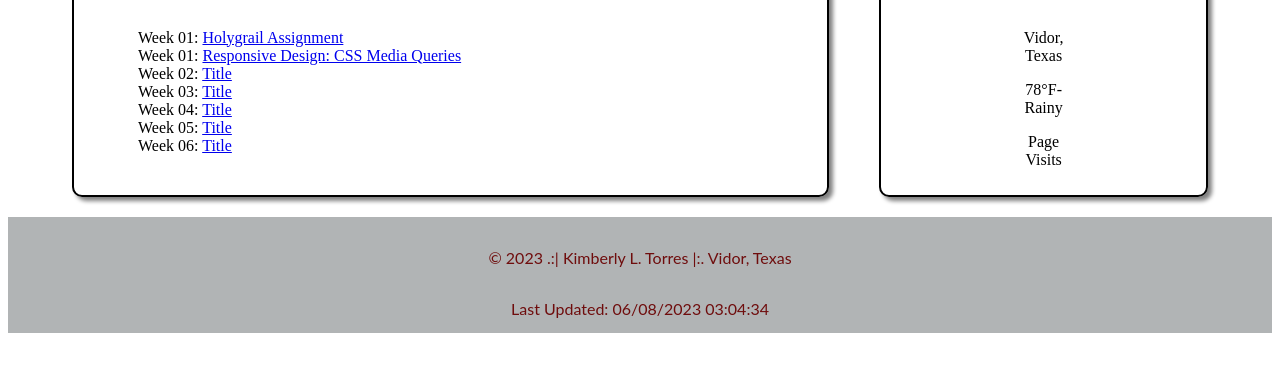
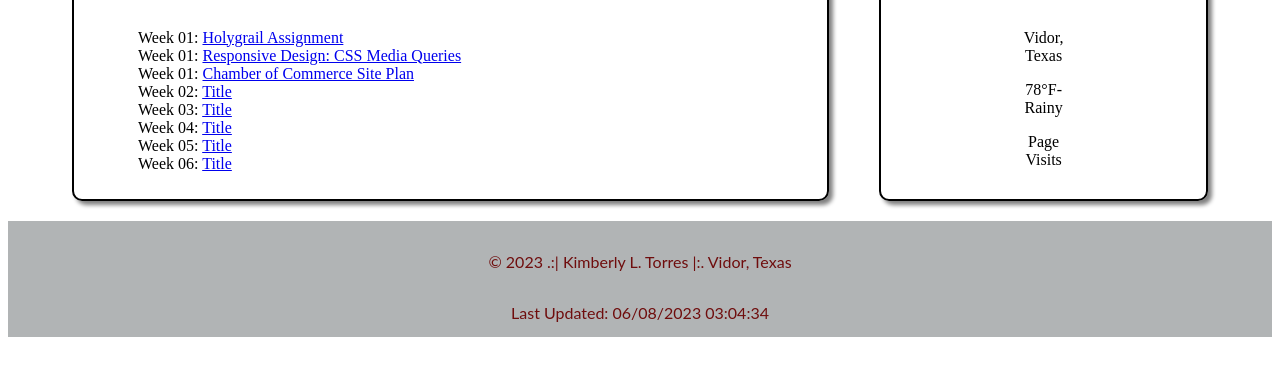
Before and after one commit to kimtorres2005/wdd230, a plain HTML site: page index.html in a window 1280 px wide. Shown: the part 346-722 px from the top of the page. Drawn offline with Linux system fonts and the light colour scheme.

Commit message:
site plan assignment added to the portal page

```diff
--- a/index.html
+++ b/index.html
@@ -36,6 +36,7 @@
                 <ul class="activities">
                     <li>Week 01: <a href=week01/holygrail.html>Holygrail Assignment</a></li>
                     <li>Week 01: <a href=week01/media-query.html>Responsive Design: CSS Media Queries</a></li>
+                    <li>Week 01: <a href=week01/chamber-site-plan.html>Chamber of Commerce Site Plan</a></li>
                     <li>Week 02: <a href="Title">Title</a></li>
                     <li>Week 03: <a href="Title">Title</a></li>
                     <li>Week 04: <a href="Title">Title</a></li>
```
